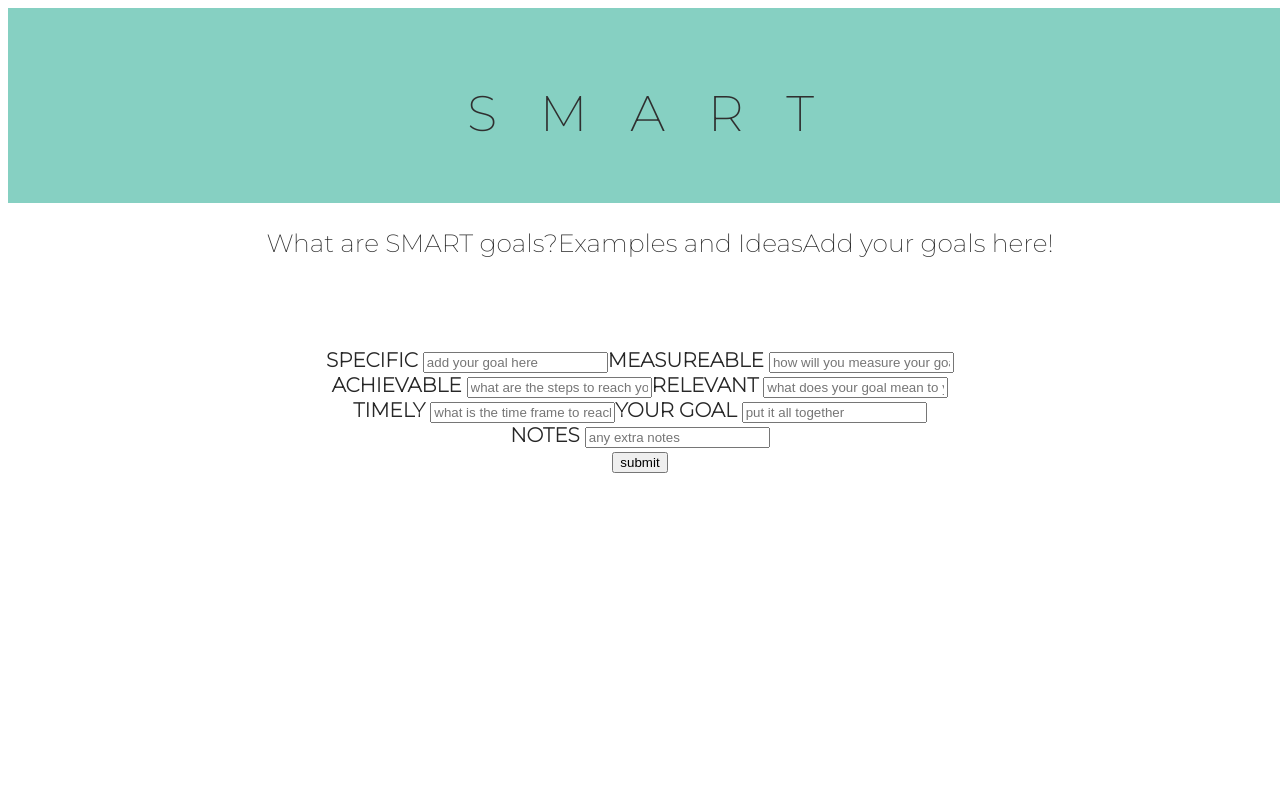
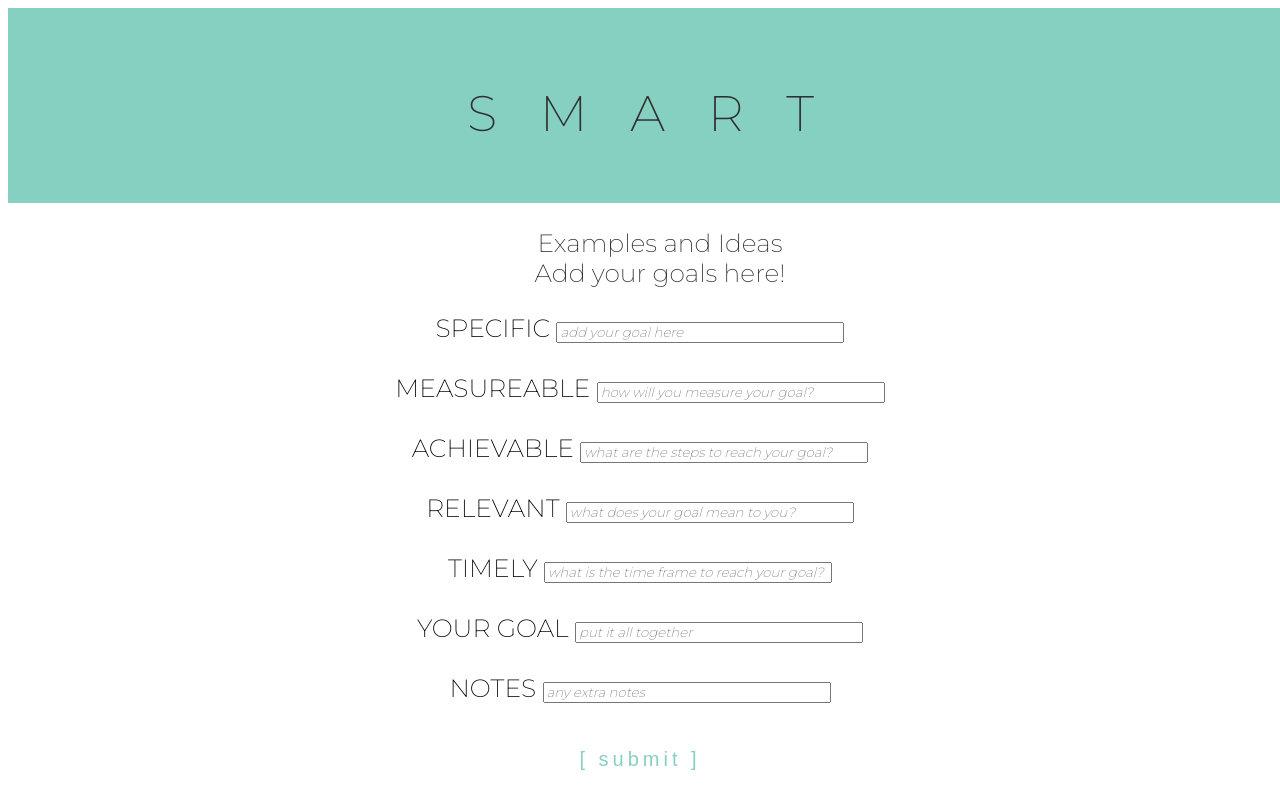
Before and after one commit to JaclynBlinstrubas/smart-goal-setting, a React (Create React App) app: page /form in a window 1280 px wide. Built offline with nearby package versions, Linux system fonts and the light colour scheme.

Commit message:
updated css

```diff
--- a/src/App.css
+++ b/src/App.css
@@ -26,7 +26,7 @@ a {
 .modal-button {
     font-size: 20px;
     text-align: center;
-    color: #272727;
+    color: #86D0C2;
     background-color: white;
     text-decoration: none;
     border: none;
@@ -71,8 +71,41 @@ a {
     text-decoration: none;
 }
 
+.form {
+    margin: auto;
+    width: 50%;
+    padding: 40px 0 40px 0;
+    font-size: 20px;
+    text-align: center;
+    color: #272727;
+    border: 1px lightgray solid;
+}
 
+.signup-link {
+    color: #86D0C2;
+    letter-spacing: 4px;
+}
 
+.submit-button {
+    font-size: 20px;
+    text-align: center;
+    color: #86D0C2;
+    background-color: white;
+    text-decoration: none;
+    border: none;
+    transition-duration: 0.4s;
+    letter-spacing: 4px;
+    padding: 15px;
+    cursor: pointer;
+}
+::placeholder {
+    font-family: 'Montserrat', sans-serif;
+    font-style: italic;
+}
+
+input[type="text"] {
+    width: 280px;
+}
 /**********
 
 @media only screen and (max-width: 600px){
--- a/src/App.js
+++ b/src/App.js
@@ -24,8 +24,7 @@ function App(props) {
 
 
       <ul className="nav" activeKey="/home">
-          <A href="/learn-more">What are SMART goals?</A>
-          <A href="/ideas">Examples and Ideas</A>
+          <A href="/ideas">Examples and Ideas</A> <br />
           <A href="/form">Add your goals here!</A>
       </ul>
 
--- a/src/components/CreateGoalForm.js
+++ b/src/components/CreateGoalForm.js
@@ -1,6 +1,5 @@
 import React, { useState } from 'react';
 import { Form, Button } from 'react-bootstrap';
-import { FormStyle } from './FormStyle';
 
 
 // this form is used to create a new goal
@@ -47,39 +46,33 @@ const CreateGoalForm = () => {
 
 
     return (
-        <FormStyle>
-        <div>
             <div className='goal-form'>
                 <form onSubmit={handleSubmit}>
 
                     <label htmlFor="specific">SPECIFIC </label>
-                    <input id="specific" type="text" placeholder="add your goal here" onChange={handleChange} />
+                    <input id="specific" type="text" placeholder="add your goal here" onChange={handleChange} /><br /><br />
 
                     <label htmlFor="measureable">MEASUREABLE </label>
-                    <input id="measureable" type="text" placeholder="how will you measure your goal?" onChange={handleChange} />
+                    <input id="measureable" type="text" placeholder="how will you measure your goal?" onChange={handleChange} /><br /><br />
 
                     <label htmlFor="achievable">ACHIEVABLE </label>
-                    <input id="achievable" type="text" placeholder="what are the steps to reach your goal?" onChange={handleChange} />
+                    <input id="achievable" type="text" placeholder="what are the steps to reach your goal?" onChange={handleChange} /><br /><br />
 
                     <label htmlFor="relevant">RELEVANT </label>
-                    <input id="relevant" type="text" placeholder="what does your goal mean to you?" onChange={handleChange} />
+                    <input id="relevant" type="text" placeholder="what does your goal mean to you?" onChange={handleChange} /><br /><br />
 
                     <label htmlFor="timely">TIMELY </label>
-                    <input id="timely" type="text" placeholder="what is the time frame to reach your goal?" onChange={handleChange} />
+                    <input id="timely" type="text" placeholder="what is the time frame to reach your goal?" onChange={handleChange} /><br /><br />
 
                     <label htmlFor="overall_goal">YOUR GOAL </label>
-                    <input id="overall_goal" type="text" placeholder="put it all together" onChange={handleChange} />
+                    <input id="overall_goal" type="text" placeholder="put it all together" onChange={handleChange} /><br /><br />
 
                     <label htmlFor="notes">NOTES </label>
-                    <input id="notes" type="text" placeholder="any extra notes" onChange={handleChange} />
-                    <br />
-                    <button type='submit' className='submit-goal-button'>
-                        submit
-                    </button>
+                    <input id="notes" type="text" placeholder="any extra notes" onChange={handleChange} /><br /><br />
+
+                    <button className="submit-button" type="submit">[ submit ]</button>
                 </form>
             </div>
-        </div>
-        </FormStyle>
     );
 };
 
--- a/src/components/FormStyle.js
+++ /dev/null
@@ -1,13 +0,0 @@
-import styled from "styled-components";
-
-export const FormStyle = styled.div`
-    position: relative;
-    top: 65px;
-    margin: auto;
-    width: 50%;
-    height: 200px;
-    font-size: 20px;
-    text-align: center;
-    font-weight: bold;
-    color: #272727;
-`;
--- a/src/components/Login.js
+++ b/src/components/Login.js
@@ -42,29 +42,24 @@ const LoginForm = ({ setUser }) => {
         }
     };
 return (
-        <div>
-            <div className='login-form'>
+        <div className='form'>
             <form onSubmit={handleSignIn}>
-                    <label htmlFor='email'>Email</label>
-                    <input id='email' type='text' onChange={handleChange} />
-                    <label htmlFor='password'>Password</label>
-                    <input id='password' type='text' onChange={handleChange} />
-                    <button type='submit' className='submit-button'>
-                        submit
-                    </button>
+                <label htmlFor='email'>Email </label>
+                <input id='email' type='text' onChange={handleChange} /><br /><br />
+                <label htmlFor='password'>Password </label>
+                <input id='password' type='text' onChange={handleChange} /><br /><br />
+                <button type='submit' className='submit-button'>[ submit ]</button>
                 {error ? (
                     <p>password or email is incorrect, please try again.</p>
                 ) : null}
-                    <p className="signup-text">
-                        need an account? sign up{' '}
+                <p>need an account? sign up{' '}
                     <Link to='/signup'>
-                            <span>here</span>
+                        <span className="signup-link">[ here ]</span>
                     </Link>
                     .
                 </p>
              </form>
         </div>
-        </div>
     );
 };
 
--- a/src/components/Signup.js
+++ b/src/components/Signup.js
@@ -1,6 +1,5 @@
 import React, { useState } from 'react';
 import { Form, Button } from 'react-bootstrap';
-import { FormStyle } from './FormStyle';
 import { Link } from 'react-router-dom';
 
 const Signup = () => {
@@ -26,24 +25,25 @@ const Signup = () => {
     };
 
     return (
-        <FormStyle>
+        <>
+        <p>create your own account below to add and keep track of your goals!</p>
         <div className="form">
             <form onSubmit={signUp}>
                 <label htmlFor="username">create a username </label>
-                    <input id="username" type="text" onChange={handleChange} />
-                    <label htmlFor="email">enter your email</label>
-                    <input id="email" type="text" onChange={handleChange} />
+                <input id="username" type="text" onChange={handleChange} /><br /><br />
+                <label htmlFor="email">enter your email </label>
+                <input id="email" type="text" onChange={handleChange} /><br /><br />
                 <label htmlFor="password">create a password </label>
-                    <input id="password" type="text" onChange={handleChange} />
+                <input id="password" type="text" onChange={handleChange} /><br /><br />
                 <label htmlFor="password">re-enter password </label>
-                    <input id="re_password" type="text" onChange={handleChange} />
-                    <button type="submit" className="submit-button">submit </button>
+                <input id="re_password" type="text" onChange={handleChange} /><br /><br />
+                <button type="submit" className="submit-button">[ submit ]</button>
                 {error ? (
                     <p>password or email is incorrect, pleast try again.</p>
                 ) : null}
             </form>
         </div>
-        </FormStyle>
+        </>
     );
 };
 
```
Lines whose indentation alone changed are shown as unchanged.
